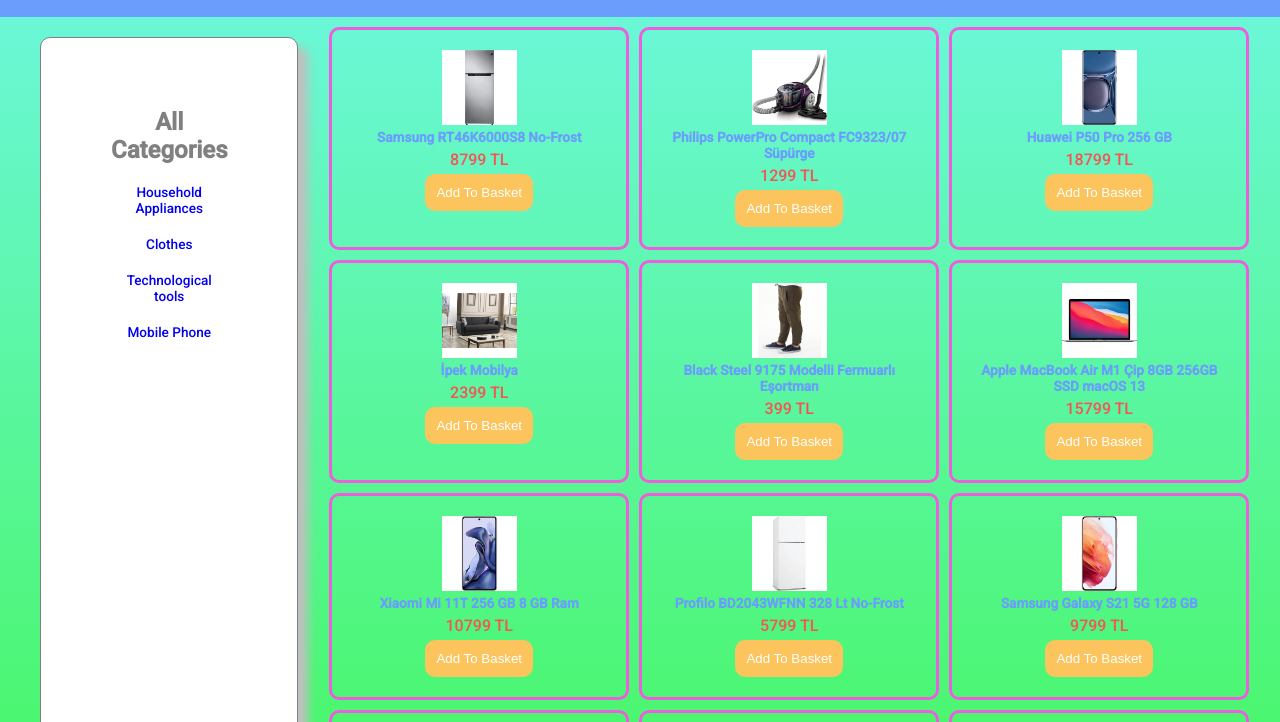
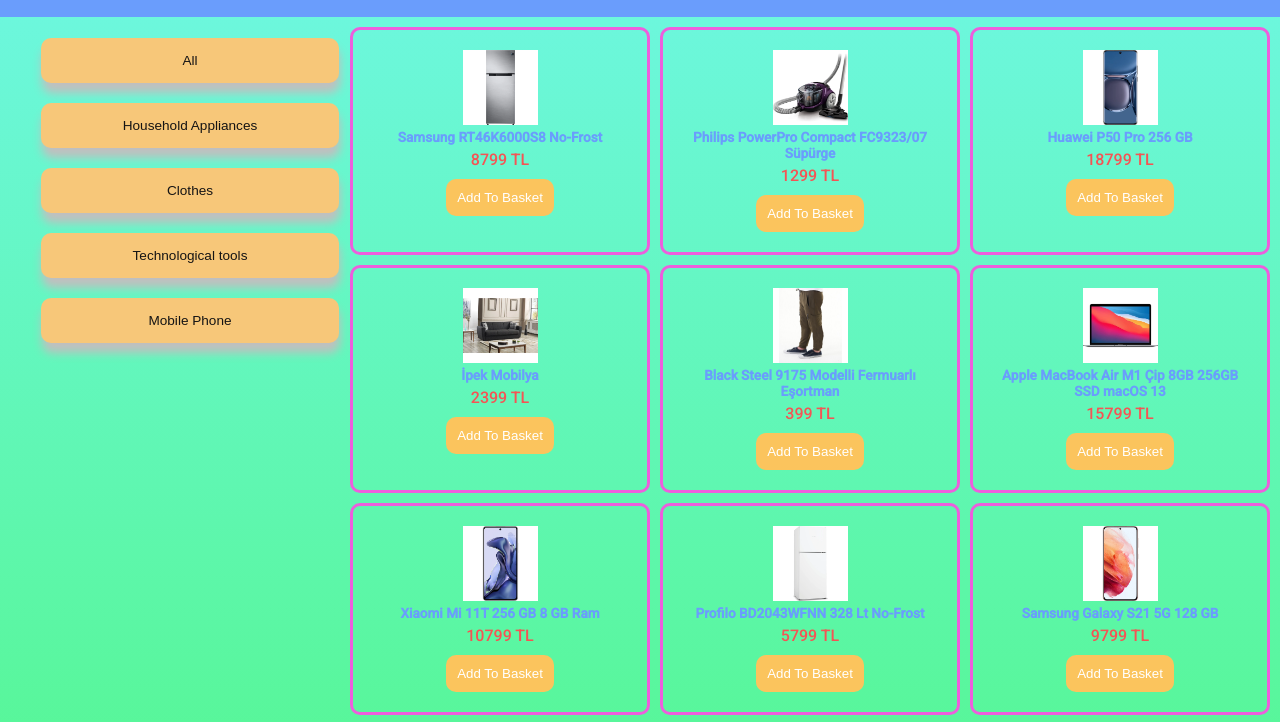
Before and after one commit to yusufavcilar/javascript-e-commerce-app, a plain HTML site: page index.html in a window 1280 px wide. Shown: the part 77-799 px from the top of the page. Drawn offline with Linux system fonts and the light colour scheme.

Commit message:
javascript e-commerce app add categories completed

```diff
--- a/app.js
+++ b/app.js
@@ -1,15 +1,18 @@
+const categoriesItem = ["All", "Household Appliances", "Clothes", "Technological tools", "Mobile Phone"]
 const shopMenu = document.querySelector(".shop-menu")
 const cart = document.querySelector('.cart')
 const cartMenu = document.querySelector(".cart-menu")
 const clearBtn = document.querySelector(".clear-btn")
+const btnContainer = document.querySelector(".btn-container")
 
 const products = [{
         id: 1,
-        name: "Refrigator",
+        name: "Household Appliances",
         description: "Samsung RT46K6000S8 No-Frost ",
         image: "./assets/refrigator.jpeg",
         price: 8799,
-        priceUnit: 'TL'
+        priceUnit: 'TL',
+        category: "Household Appliances"
     },
     {
         id: 2,
@@ -17,15 +20,17 @@ const products = [{
         description: "Philips PowerPro Compact FC9323/07 Süpürge",
         image: "./assets/süpürge.jpeg",
         price: 1299,
-        priceUnit: 'TL'
+        priceUnit: 'TL',
+        category: "Household Appliances"
     },
     {
         id: 3,
-        name: "Phone",
+        name: "Mobile Phone",
         description: "Huawei P50 Pro 256 GB",
         image: "./assets/huawei.jpeg",
         price: 18799,
-        priceUnit: 'TL'
+        priceUnit: 'TL',
+        category: "Mobile Phone"
 
     },
     {
@@ -34,7 +39,8 @@ const products = [{
         description: "İpek Mobilya",
         image: "./assets/koltuk.jpeg",
         price: 2399,
-        priceUnit: 'TL'
+        priceUnit: 'TL',
+        category: "Household Appliances"
 
     }, {
         id: 5,
@@ -42,47 +48,53 @@ const products = [{
         description: "Black Steel 9175 Modelli Fermuarlı Eşortman",
         image: "./assets/eşortman.jpeg",
         price: 399,
-        priceUnit: 'TL'
+        priceUnit: 'TL',
+        category: "Clothes"
 
     }, {
         id: 6,
-        name: "PC",
+        name: "Technological tools",
         description: "Apple MacBook Air M1 Çip 8GB 256GB SSD macOS 13",
         image: "./assets/macbook.jpeg",
         price: 15799,
-        priceUnit: 'TL'
+        priceUnit: 'TL',
+        category: "Technological tools"
 
     }, {
         id: 7,
-        name: "Phone",
+        name: "Mobile Phone",
         description: "Xiaomi Mi 11T 256 GB 8 GB Ram ",
         image: "./assets/xiaomi.jpeg",
         price: 10799,
-        priceUnit: 'TL'
+        priceUnit: 'TL',
+        category: "Mobile Phone"
     }, {
         id: 8,
-        name: "Refrigator",
+        name: "Household Appliances",
         description: "Profilo BD2043WFNN 328 Lt No-Frost ",
         image: "./assets/profilo.jpeg",
         price: 5799,
-        priceUnit: 'TL'
+        priceUnit: 'TL',
+        category: "Household Appliances"
 
     }, {
         id: 9,
-        name: "Phone",
+        name: "Mobil Phone",
         description: "Samsung Galaxy S21 5G 128 GB",
         image: "./assets/samsung s21.jpeg",
         price: 9799,
-        priceUnit: 'TL'
+        priceUnit: 'TL',
+        category: "Mobile Phone"
 
     },
     {
         id: 10,
-        name: "PC",
+        name: "Technological tools",
         description: "Monster Tulpar T7 V25.1.2 Intel Core I7 11800H 16GB 1TB",
         image: "./assets/monster.jpeg",
         price: 28799,
-        priceUnit: 'TL'
+        priceUnit: 'TL',
+        category: "Technological tools"
     },
     {
         id: 11,
@@ -90,24 +102,27 @@ const products = [{
         description: "Adidas Superstar",
         image: "./assets/adidas.jpeg",
         price: 6499,
-        priceUnit: 'TL'
+        priceUnit: 'TL',
+        category: "Clothes"
     },
     {
         id: 12,
-        name: "Phone",
+        name: "Mobile Phone",
         description: "İphone 13 Pro Max",
         image: "./assets/iphone13.jpeg",
         price: 28799,
-        priceUnit: 'TL'
+        priceUnit: 'TL',
+        category: "Mobile Phone"
 
     },
     {
         id: 13,
-        name: "Refrigator",
+        name: "Household Appliances",
         description: "Bosch KGN86AID1N No-Frost",
         image: "./assets/bosch.jpeg",
         price: 12799,
-        priceUnit: 'TL'
+        priceUnit: 'TL',
+        category: "Household Appliances"
     },
     {
         id: 14,
@@ -115,24 +130,37 @@ const products = [{
         description: "Philips GC5037/80 Azur Elite Buharlı Ütü",
         image: "./assets/ütü.jpeg",
         price: 1699,
-        priceUnit: 'TL'
+        priceUnit: 'TL',
+        category: "Household Appliances"
     },
     {
         id: 15,
-        name: "Phone",
+        name: "Mobile Phone",
         description: "İphone 11",
         image: "./assets/iphone11.jpeg",
         price: 12799,
         priceUnit: 'TL',
-        categoryID: 1
-
+        category: "Mobile Phone"
     },
 ];
 
-const categories = [{
-    id: 1,
-    name: "Mobile Phone"
-}]
+
+let selectedCategory = "All"
+
+function creatCategories() {
+    categoriesItem.forEach((category) => {
+        btnContainer.innerHTML += `<button type="button" class="products-bar__categories" data-id="all">${category}</button>`
+    })
+
+    const btnAll = document.querySelectorAll(".products-bar__categories")
+
+    btnAll.forEach((btn) => {
+        btn.addEventListener("click", (e) => {
+            selectedCategory = e.target.textContent;
+            shopItems();
+        })
+    })
+}
 
 let basket = JSON.parse(localStorage.getItem('cart')) || [];
 
@@ -140,6 +168,7 @@ let basket = JSON.parse(localStorage.getItem('cart')) || [];
 function shopItems() {
     shopMenu.innerHTML = ""
     products.forEach(item => {
+        if (selectedCategory.toLowerCase() === "all") {
             shopMenu.innerHTML += `
             <div class="shop-menu__item" data-id="${item.id}">
                <img width="75" height="75" src="${item.image}" alt="${item.name}">
@@ -149,6 +178,19 @@ function shopItems() {
                    <button class="shop-menu__button">Add To Basket</button>
                </div>
            </div>`
+        } else {
+            if (selectedCategory.toLowerCase() === item.category.toLowerCase()) {
+                shopMenu.innerHTML += `
+                <div class="shop-menu__item" data-id="${item.id}">
+                   <img width="75" height="75" src="${item.image}" alt="${item.name}">
+                   <div class="shop-menu__information">
+                       <h2 class="shop-menu__text">${item.description}</h2>
+                       <p class="shop-menu__price">${item.price} ${item.priceUnit}</p>
+                       <button class="shop-menu__button">Add To Basket</button>
+                   </div>
+               </div>`
+            }
+        }
     })
 
     const addToBasketButtons = document.querySelectorAll('.shop-menu__button');
@@ -169,3 +211,5 @@ function addToBasketClickHandler(event) {
     localStorage.setItem('cart', JSON.stringify(basket));
     cart.setAttribute('data-products', basket.length);
 }
+
+creatCategories()
--- a/index.html
+++ b/index.html
@@ -29,21 +29,19 @@
     </nav>
     <section class="section-items">
         <div class="products-bar">
-            <h4>All Categories</h4>
-            <ul>
-                <li class="products-bar__categories">
-                    <a href="#">Household Appliances</a>
-                </li>
-                <li class="products-bar__categories">
-                    <a href="#">Clothes</a>
-                </li>
-                <li class="products-bar__categories">
-                    <a href="#">Technological tools</a>
-                </li>
-                <li class="products-bar__categories">
-                    <a href="#">Mobile Phone</a>
-                </li>
-            </ul>
+            <div class="btn-container">
+                <!-- <button type="button" class="products-bar__categories" data-id="all">All Categories</button>
+                  <button type="button" class="products-bar__categories" data-id="household-appliances">
+                    Household Appliances
+                  </button>
+                    <button type="button" class="products-bar__categories" data-id="clothes">
+                    Clothes
+                  </button>
+                  <button type="button" class="products-bar__categories" data-id="technological-tools">Technological tools</button>
+                  <button type="button" class="products-bar__categories" data-id="mobile-phone">
+                    Mobile Phone
+                  </button> -->
+            </div>
         </div>
         <div>
             <div class="shop-menu">
--- a/style.css
+++ b/style.css
@@ -16,7 +16,7 @@
 
 body {
     background-image: linear-gradient(rgb(111, 247, 229), rgb(75, 246, 112));
-    height: 100vh;
+    height: 100%;
 }
 
 li {
@@ -47,6 +47,14 @@ a {
 
 .navbar-options a {
     color: var(--yellow);
+}
+.fa-gifts {
+    border: 1px solid transparent;
+    background-color: red;
+    border-radius: 10px;
+    color: #FFF;
+    padding: 15px;
+    cursor: pointer;
 }
 
 .fa-solid {
@@ -88,26 +96,32 @@ a {
     display: flex;
 }
 
-.products-bar {
-    border: 1px solid grey;
+.btn-container {
+    width: 300px;
+    height: 500px;
+    display: flex;
+    flex-direction: column;
+    gap: 20px;
+    border: 1px solid transparent;
     border-radius: 10px;
     margin-top: 20px;
     margin-left: 40px;
     height: 100;
-    background-color: rgb(255, 255, 255);
+    /* background-color: rgb(255, 255, 255); */
     font-size: 0.85rem;
     text-align: center;
-    padding: 70px;
-    box-shadow: 10px 10px 10px rgb(193, 191, 191);
-}
 
-.products-bar h4 {
-    font-size: 1.5rem;
-    color: grey;
 }
 
 .products-bar__categories {
-    margin-top: 20px;
+    border: none;
+    border-radius: 10px;
+    cursor: pointer;
+    padding: 15px;
+    background-color: rgb(247, 199, 121);
+    color: rgb(21, 20, 20);
+    font-size: 0.85rem;
+    box-shadow: 1px 10px 10px rgb(193, 191, 191);
 }
 
 .shop-menu {
@@ -142,7 +156,7 @@ a {
     background-color: rgb(251, 196, 93);
     color: #FFF;
     padding: 10px;
-    margin-top: 5px;
+    margin-top:10px;
     cursor: pointer;
 }
 
```
Also changed, not shown: 1 other file. Lines whose indentation alone changed are shown as unchanged.
